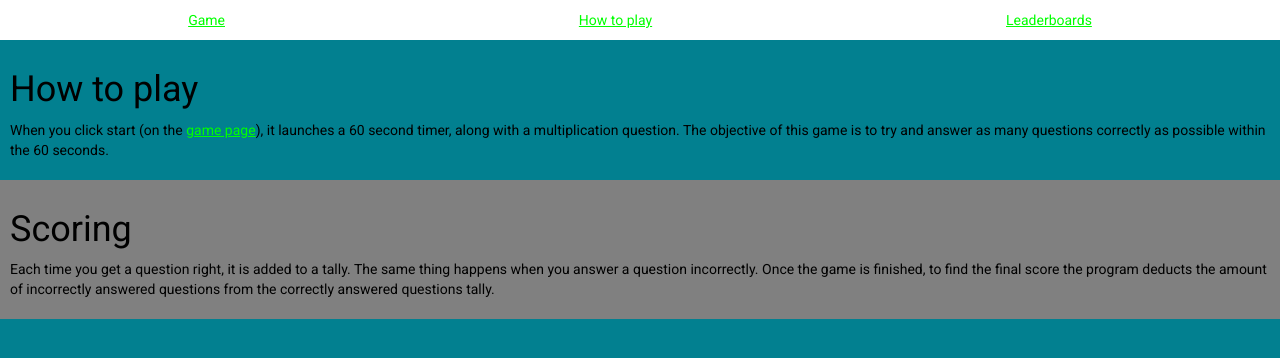
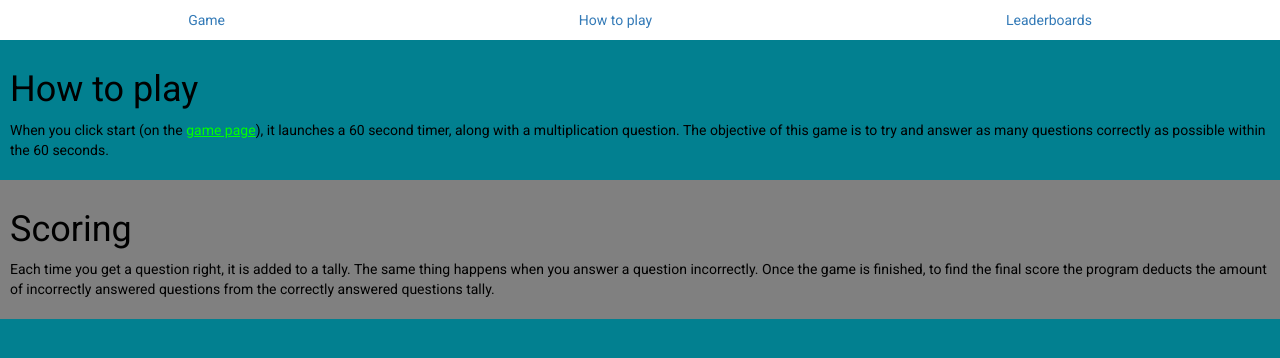
Before and after one commit to Compositr/maths-contest, a website: page public/wiki.html in a window 1280 px wide. Drawn offline with nearby package versions, Linux system fonts and the light colour scheme.

Commit message:
FINALLY style is right

```diff
--- a/public/style.css
+++ b/public/style.css
@@ -65,7 +65,7 @@ section {
   color: black;
   background-color: gray;
 }
-a {
+a:not(.nav-link) {
   color: lime;
   text-decoration: underline;
 }
```
Also changed, not shown: public/index.html (+1 -1 lines).
